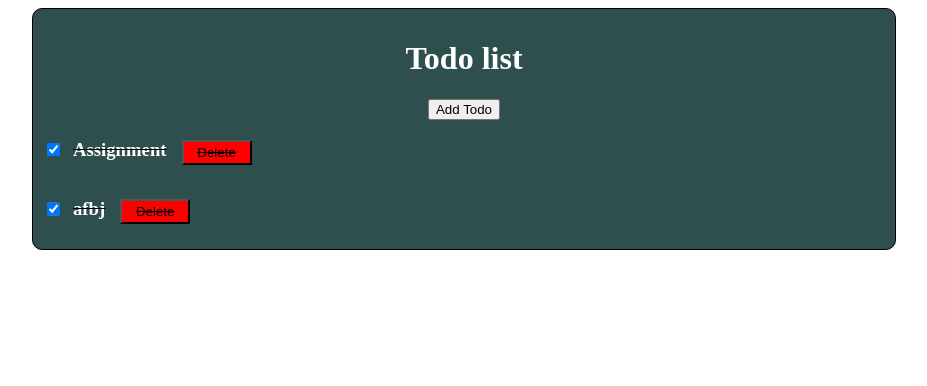
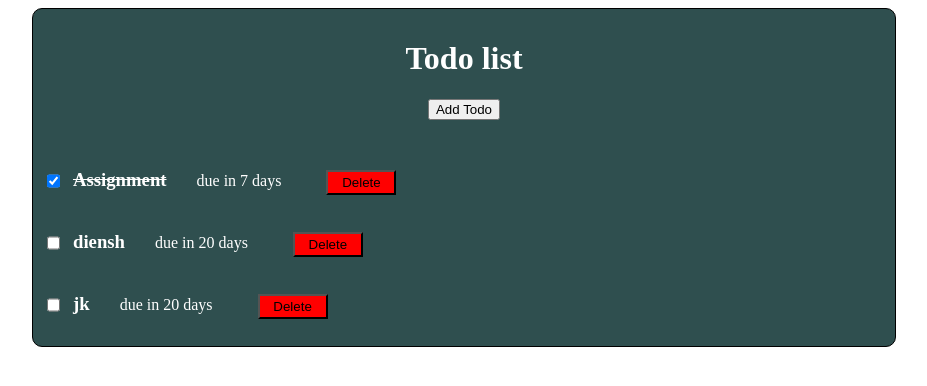
Before and after one commit to dinnupatel100/react-assignments, a React (Vite) app in the folder react-app/: page / in a window 1280 px wide. Shown: the top 386 px of the page, without its empty margins (176-1103 px from the left). Built offline with nearby package versions, Linux system fonts and the light colour scheme; data requests are answered from the project's data file.

Commit message:
add assignment4

```diff
--- a/react-app/db.json
+++ b/react-app/db.json
@@ -3,12 +3,20 @@
     {
       "isCompleted": true,
       "title": "Assignment",
-      "id": "2"
+      "id": "2",
+      "dueDate": "2024-03-09T00:00:00.000Z"
     },
     {
-      "isCompleted": true,
-      "title": "afbj",
-      "id": "9782"
+      "isCompleted": false,
+      "title": "diensh",
+      "id": "2537",
+      "dueDate": "2024-03-22T00:00:00.000Z"
+    },
+    {
+      "id": "cf38",
+      "title": "jk",
+      "isCompleted": false,
+      "dueDate": "2024-03-22T00:00:00.000Z"
     }
   ]
 }
--- a/react-app/package.json
+++ b/react-app/package.json
@@ -12,6 +12,7 @@
   },
   "dependencies": {
     "axios": "^1.6.7",
+    "date-fns": "^3.3.1",
     "json-server": "^1.0.0-alpha.23",
     "react": "^18.2.0",
     "react-dom": "^18.2.0",
--- a/react-app/src/App.css
+++ b/react-app/src/App.css
@@ -47,3 +47,12 @@ h3{
   width:70px;
   margin-top:20px;
 }
+
+p{
+  color:white;
+  margin: 22px 30px;
+}
+
+#add-todo{
+  margin-bottom: 30px;
+}
--- a/react-app/src/AddTodo.tsx
+++ b/react-app/src/components/AddTodo.tsx
@@ -1,8 +1,10 @@
 import { useState } from "react"
 import { useNavigate } from "react-router-dom";
+import {format} from 'date-fns'
 
 const AddTodo = () => {
   const [title, setTitle] = useState<string>("");
+  const [date, setDate] = useState<Date>(new Date());
   const navigate = useNavigate()
   // let countId = 10;
 
@@ -14,7 +16,8 @@ const AddTodo = () => {
         body: JSON.stringify({
           // 'id': countId+=1,
           'title':title,
-          'isCompleted': false
+          'isCompleted': false,
+          'dueDate': date
         })
       }).then(()=> navigate('/') );
     }catch(error){
@@ -30,6 +33,11 @@ const AddTodo = () => {
       onChange={(e) => setTitle(e.target.value)}
       placeholder="add a todo title"
       />
+      <input
+      type="date"
+      value={format(date, 'yyyy-MM-dd')}
+      onChange={(e) => setDate(new Date(e.target.value))}
+      />
       <button
         id="add"
         onClick={handleSubmit}
--- a/react-app/src/Todo.tsx
+++ b/react-app/src/components/Todo.tsx
@@ -1,6 +1,7 @@
 import { useState, useEffect } from "react";
-import {useFetch} from './useFetch';
+import {useFetch} from '../hooks/useFetch';
 import { Navigate, useNavigate } from "react-router-dom";
+import {format,formatDistance} from 'date-fns'
 
 const Todo = () => {
   // todo data
@@ -8,6 +9,7 @@ const Todo = () => {
     id: number;
     title: string;
     isCompleted: boolean;
+    dueDate: string;
   }
 
   let {data, error, isLoading} = useFetch('http://localhost:5000/todos');
@@ -15,12 +17,14 @@ const Todo = () => {
   const navigate = useNavigate();
 
   useEffect(()=>{
-    setTodos(data)
+    setTodos(data);
   },[data])
 
   if(isLoading){
     console.log("Loading......");
   }
+
+
 
   const handleDelete = async (todo: ITodo) => {
     todos.splice(todos.indexOf(todo), 1);
@@ -41,16 +45,13 @@ const Todo = () => {
   return (
     <div className="todo-app">
       <h1>Todo list</h1>
-      <button onClick={()=>navigate('/add')}>Add Todo</button>
+      <button onClick={()=>navigate('/add') } id="add-todo">Add Todo</button>
       {
         //List all the todos
         todos.map((todo: ITodo) => (
           <>
             <div className="container"
               id="title"
-              style={{
-                textDecoration: todo.isCompleted ? "line-through" : "none",
-              }}
             >
               <input
                 id="checkbox"
@@ -60,7 +61,14 @@ const Todo = () => {
                 }}
                 type="checkbox"
               />
-              <h3 onClick = {()=> navigate('/view/'+todo.id)}>{todo.title}</ h3>
+              <h3
+                onClick = {()=> navigate('/view/'+todo.id)}
+                style={{
+                  textDecoration: todo.isCompleted ? "line-through" : "none",
+                }}
+              >{todo.title}
+              </ h3>
+              <p>due {formatDistance(todo.dueDate, new Date(Date.now()),{addSuffix:true})}</p>
               <button
                 id="delete"
                 onClick={() => {
```
Also changed, not shown: react-app/src/App.tsx (+4 -4 lines), react-app/src/components/Error.tsx (renamed from react-app/src/Error.tsx), react-app/src/components/ViewTodo.tsx (renamed from react-app/src/ViewTodo.tsx), react-app/src/hooks/useFetch.tsx (renamed from react-app/src/useFetch.tsx), 1 other file (tests, documents, lock files or other folders).
